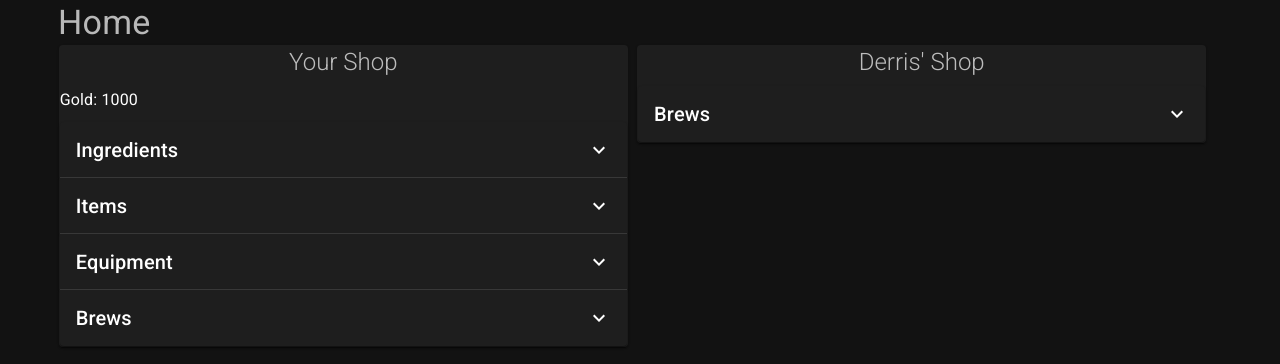
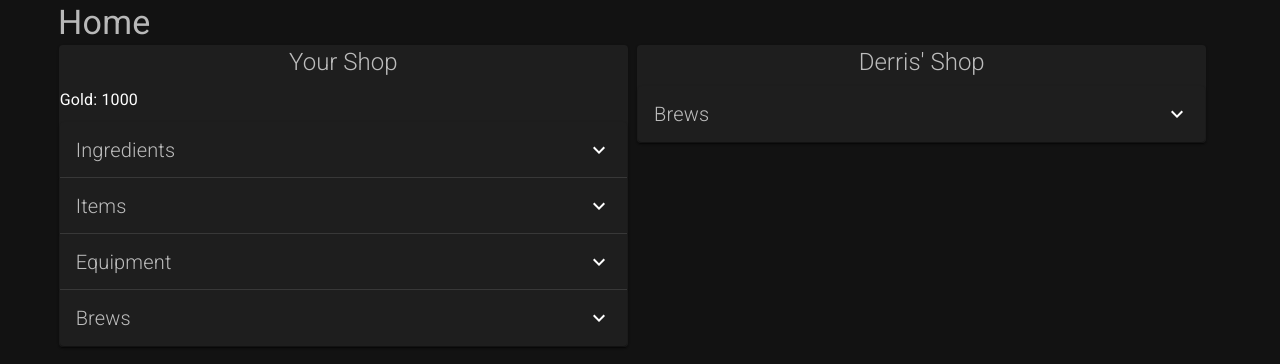
Before and after one commit to Ntropish/brew-battle, a React (Vite) app: page /#/ in a window 1280 px wide. Shown: the top 364 px of the page. Built offline with nearby package versions, Linux system fonts and the light colour scheme.

Commit message:
Improve layout

```diff
--- a/src/routes/home/components/EquipmentTable.tsx
+++ b/src/routes/home/components/EquipmentTable.tsx
@@ -31,15 +31,16 @@ const EquipmentTable = ({ data }: EquipmentTableProps) => {
         header: "Level",
       },
 
-      //   {
-      //     accessorKey: "upgradeCost",
-      //     header: "Upgrade Cost",
-      //     Cell: ({ cell }) =>
-      //       new Intl.NumberFormat("en-US", {
-      //         style: "currency",
-      //         currency: "USD",
-      //       }).format(cell.getValue() as number),
-      //   },
+      // {
+      //   accessorKey: "upgradeCost",
+      //   header: "Upgrade Cost",
+      //   Cell: ({ cell }) =>
+      //     new Intl.NumberFormat("en-US", {
+      //       style: "currency",
+      //       currency: "USD",
+      //     }).format(cell.getValue() as number),
+
+      // },
     ],
     []
   );
@@ -47,6 +48,8 @@ const EquipmentTable = ({ data }: EquipmentTableProps) => {
   const getDeliveryTime = () => {
     return addMinutes(new Date(), 5);
   };
+
+  console.log(data);
 
   const tableConfig = useMemo(() => {
     const config: MRT_TableOptions<EquipmentRow> = {
@@ -60,7 +63,7 @@ const EquipmentTable = ({ data }: EquipmentTableProps) => {
       <UpgradeButton
         onBuy={() => console.info("Upgrade", row.getValue("name"))}
         key={row.getValue("name")}
-        upgradeCost={row.getValue("upgradeCost")}
+        upgradeCost={row.original.upgradeCost}
         getDeliveryTime={getDeliveryTime}
       />,
     ];
--- a/src/routes/home/components/ShopPanel.tsx
+++ b/src/routes/home/components/ShopPanel.tsx
@@ -102,7 +102,15 @@ export const ShopPanel: React.FC<ShopPanelProps> = ({
                 aria-controls="panel1a-content"
                 id="ingredient-header"
               >
-                <Typography variant="h6">Ingredients</Typography>
+                <Typography
+                  variant="h6"
+                  color="textSecondary"
+                  sx={{
+                    fontWeight: 100,
+                  }}
+                >
+                  Ingredients
+                </Typography>
               </AccordionSummary>
               <AccordionDetails
                 sx={{ overflowY: "auto", margin: 0, padding: 0 }}
@@ -116,7 +124,15 @@ export const ShopPanel: React.FC<ShopPanelProps> = ({
                 aria-controls="panel1a-content"
                 id="item-header"
               >
-                <Typography variant="h6">Items</Typography>
+                <Typography
+                  variant="h6"
+                  color="textSecondary"
+                  sx={{
+                    fontWeight: 100,
+                  }}
+                >
+                  Items
+                </Typography>
               </AccordionSummary>
               <AccordionDetails
                 sx={{ overflowY: "auto", margin: 0, padding: 0 }}
@@ -130,7 +146,15 @@ export const ShopPanel: React.FC<ShopPanelProps> = ({
                 aria-controls="panel1a-content"
                 id="equipment-header"
               >
-                <Typography variant="h6">Equipment</Typography>
+                <Typography
+                  variant="h6"
+                  color="textSecondary"
+                  sx={{
+                    fontWeight: 100,
+                  }}
+                >
+                  Equipment
+                </Typography>
               </AccordionSummary>
               <AccordionDetails
                 sx={{ overflowY: "auto", margin: 0, padding: 0 }}
@@ -147,7 +171,15 @@ export const ShopPanel: React.FC<ShopPanelProps> = ({
             aria-controls="panel1a-content"
             id="brews-header"
           >
-            <Typography variant="h6">Brews</Typography>
+            <Typography
+              variant="h6"
+              color="textSecondary"
+              sx={{
+                fontWeight: 100,
+              }}
+            >
+              Brews
+            </Typography>
           </AccordionSummary>
           <AccordionDetails sx={{ overflowY: "auto", margin: 0, padding: 0 }}>
             <BrewTable data={brewRows} canWrite={canWrite} />
--- a/src/routes/home/components/UpgradeButton.tsx
+++ b/src/routes/home/components/UpgradeButton.tsx
@@ -31,16 +31,9 @@ const UpgradeButton = ({
     <>
       <Tooltip title={tooltipTitle} placement="bottom" arrow>
         <Button onClick={() => onBuy()}>
-          <Stack
-            direction="row"
-            sx={{
-              width: "7.5rem",
-            }}
-          >
+          <Stack direction="row" sx={{}}>
             <Box
               sx={{
-                width: "6rem",
-                textAlign: "left",
                 whiteSpace: "nowrap",
               }}
             >
```
